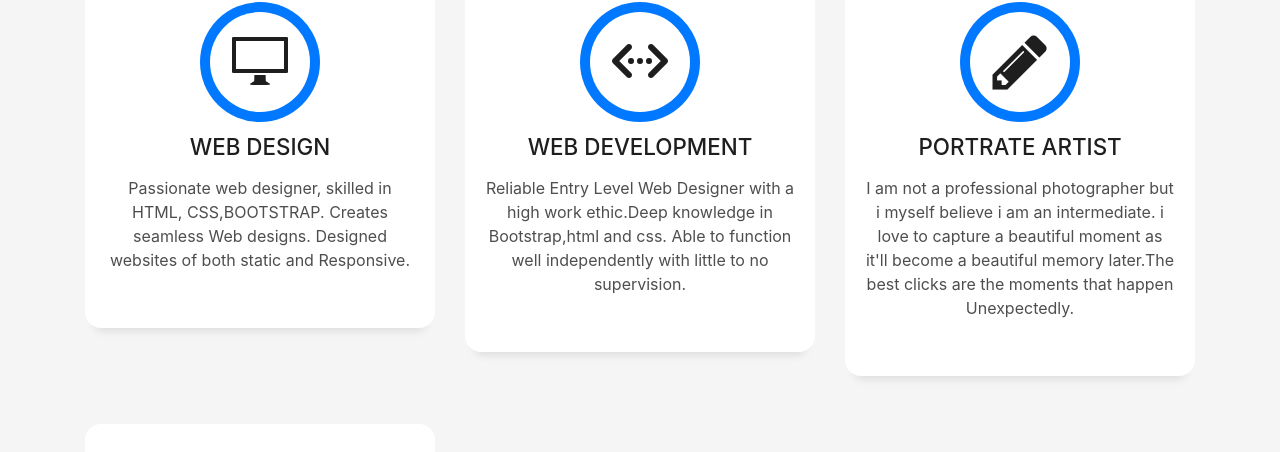
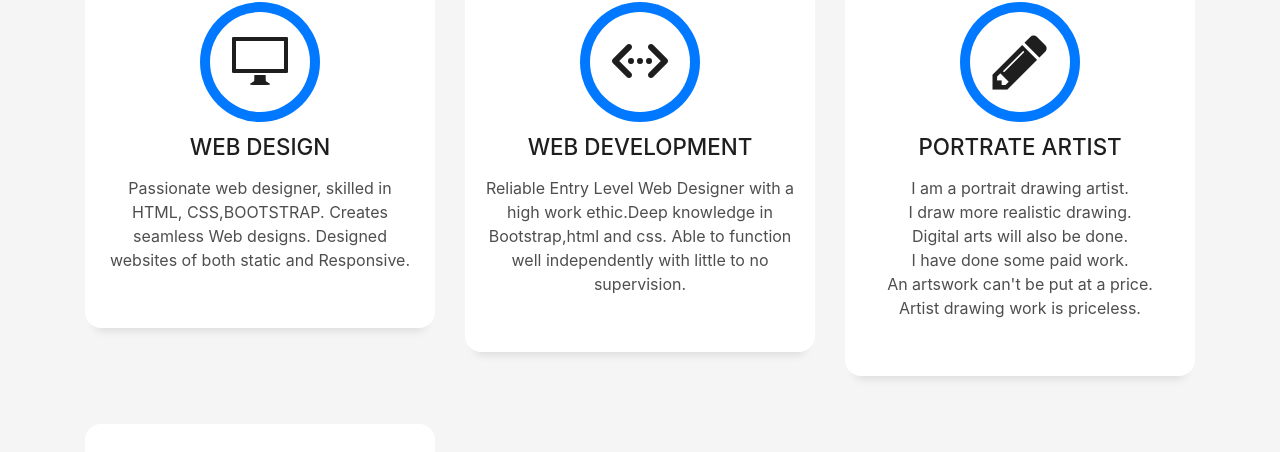
Before and after one commit to FirdousN/My-Website., a plain HTML site: page index.html in a window 1280 px wide. Shown: the part 1749-2201 px from the top of the page. Drawn offline with Linux system fonts and the light colour scheme; files whose address does not match are found by name.

Commit message:
Update index.html

```diff
--- a/index.html
+++ b/index.html
@@ -209,7 +209,9 @@
             <div class="service-content">
               <h2 class="s-title">Portrate Artist</h2>
               <p class="s-description text-center">
-                I am not a professional photographer but i myself believe i am an intermediate. i love to capture a beautiful moment as it'll become a beautiful memory later.The best clicks are the moments that happen Unexpectedly.</p>             </p>
+                I am a portrait drawing artist.<br>
+I draw more realistic drawing.<br>Digital arts will also be done.<br>I have done some paid work.<br>
+An artswork can't be put at a price.<br> Artist drawing work is priceless.</p>
             </div>
           </div>
         </div>
@@ -363,7 +365,7 @@
                   <div class="col-sm-8">
                     <h2 class="w-title">Responsive</h2>
                     <div class="w-more">
-                      <span class="w-ctegory">Web Design</span> / <span class="w-date">06 dec. 2022</span> / <span><a href="https://sandeepbrocamp.github.io/Responsive/" style="color:blue;" target="_blank">Visit Site</a></span>
+                      <span class="w-ctegory">Web Design</span> / <span class="w-date">06 dec. 2022</span> / <span><a href="#" style="color:blue;" target="_blank">Visit Site</a></span>
                     </div>
                   </div>
                   <div class="col-sm-4">
```
